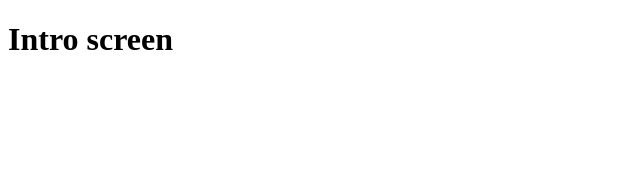
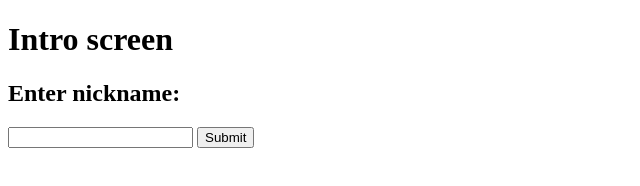
Before and after one commit to Rariolu/MGD-Coursework, a plain HTML site: page intro.html in a window 1280 px wide. Shown: the whole page, without its empty margins (0-640 px from the left). Drawn offline with nearby package versions, Linux system fonts and the light colour scheme; no server answers.

Commit message:
Send nickname to following page

```diff
--- a/intro.html
+++ b/intro.html
@@ -1,12 +1,20 @@
 <!DOCTYPE HTML>
 <html>
     <head>
-        <script src="/socket.io/socket.io.js"></script>
         <script type="text/javascript">
-            var socket = io();
+            function btnSubmit_Click()
+            {
+                var nickname = document.getElementById("tbNickname").value;
+                window.location.href = "/maingame?"+nickname;
+            }
         </script>
     </head>
     <body>
         <h1>Intro screen</h1>
+        <div>
+            <h2>Enter nickname:</h2>
+            <input type="text" id="tbNickname"/>
+            <input type="submit" onclick="btnSubmit_Click();"/>
+        </div>
     </body>
 </html>
```
